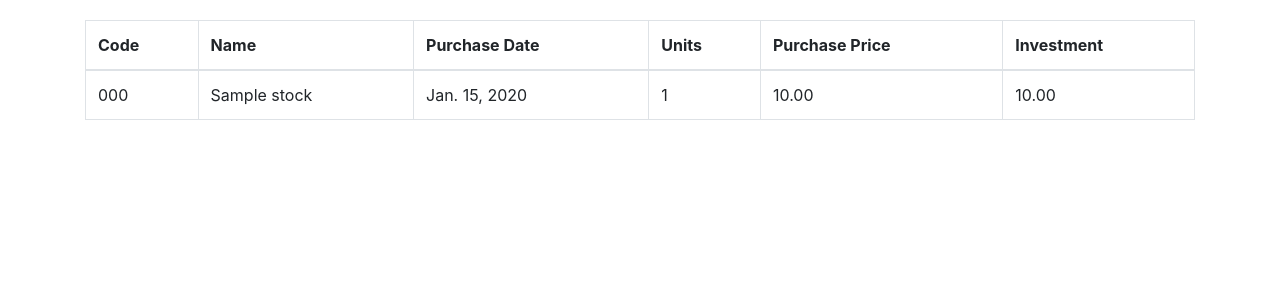
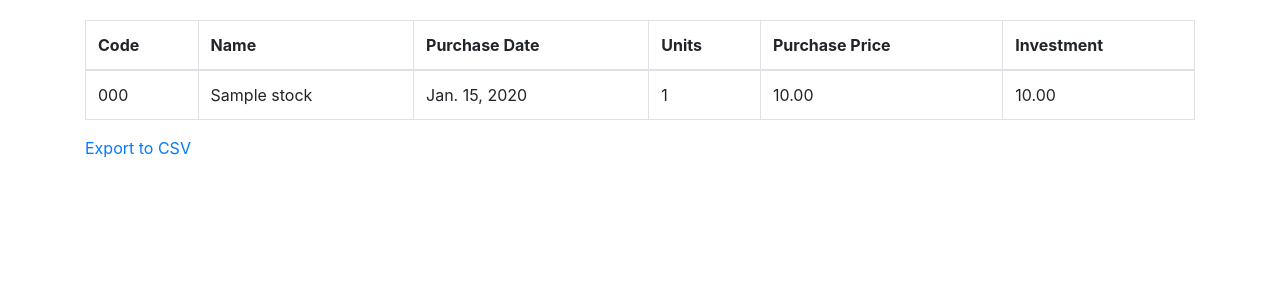
Before and after one commit to ojosem/myi, a Django app: page / in a window 1280 px wide. Shown: the part 56-356 px from the top of the page. Run offline with Django 3.2, Linux system fonts and the light colour scheme; tables that the repository leaves empty hold one stand-in row (values such as "Sample post"); some libraries are stand-ins or nearby versions.

Commit message:
Added Export CSV functionality to Portfolio

```diff
--- a/portfolio/templates/portfolio/index.html
+++ b/portfolio/templates/portfolio/index.html
@@ -1,8 +1,12 @@
 {% extends "base.html" %} {% block content %}
 
-{% load static %} {% load humanize %}
+{% load static %} {% load humanize%}
 
-<link rel="stylesheet" type="text/css" href="{% static 'portfolio/style.css' %}">
+<link
+  rel="stylesheet"
+  type="text/css"
+  href="{% static 'portfolio/style.css' %}"
+/>
 
 <table class="table table-bordered table-hover">
   <thead>
@@ -29,4 +33,8 @@
   </tbody>
 </table>
 
+<div>
+  <a href="/export">Export to CSV</a>
+</div>
+
 {% endblock %}
--- a/portfolio/urls.py
+++ b/portfolio/urls.py
@@ -1,8 +1,9 @@
 from django.urls import path
 from . import views
 
-app_name = 'portfolio'
+app_name = "portfolio"
 
 urlpatterns = [
-    path('', views.index, name='index')
+    path("", views.index, name="index"),
+    path("export/", views.export_csv, name="export"),
 ]
--- a/portfolio/views.py
+++ b/portfolio/views.py
@@ -1,11 +1,11 @@
+import csv
+
 from django.http import HttpResponse
 from django.shortcuts import render
 from django.template import loader
 from django.db.models import F, ExpressionWrapper, FloatField
 
 from .models import Stock
-
-# Create your views here.
 
 
 def index(request):
@@ -17,3 +17,21 @@ def index(request):
     )
 
     return render(request, "portfolio/index.html", {"stocks": stocks})
+
+
+def export_csv(request):
+    field_names = [field.name for field in Stock._meta.fields][1:] + ["investment"]
+    stocks = Stock.objects.annotate(
+        investment=ExpressionWrapper(
+            F("units") * F("purchase_price"), output_field=FloatField()
+        )
+    )
+    print(field_names)
+    response = HttpResponse(content_type="text/csv")
+    response["Content-Disposition"] = "attachment; filename=portfolio.csv"
+
+    writer = csv.writer(response)
+    writer.writerow(field_names)
+    for obj in stocks:
+        writer.writerow([getattr(obj, field) for field in field_names])
+    return response
```
